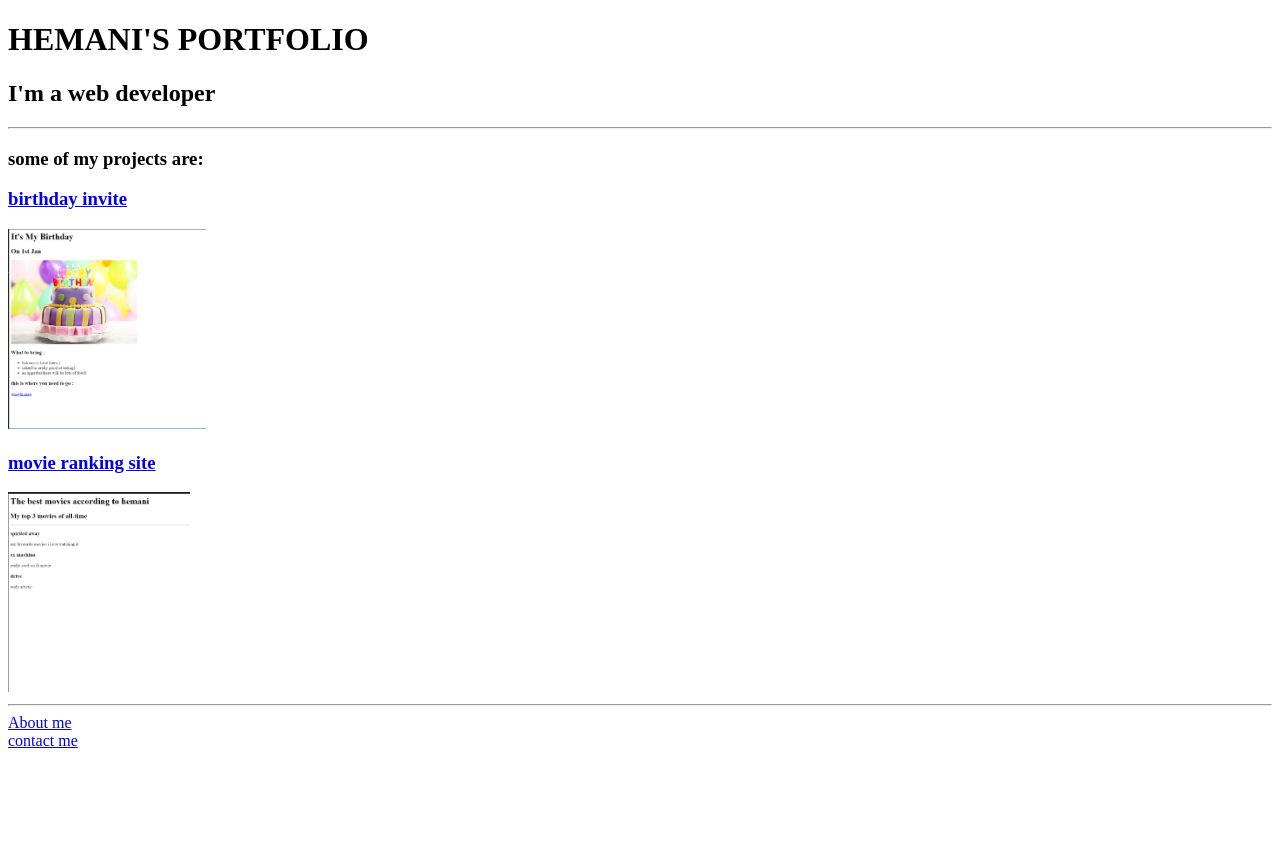
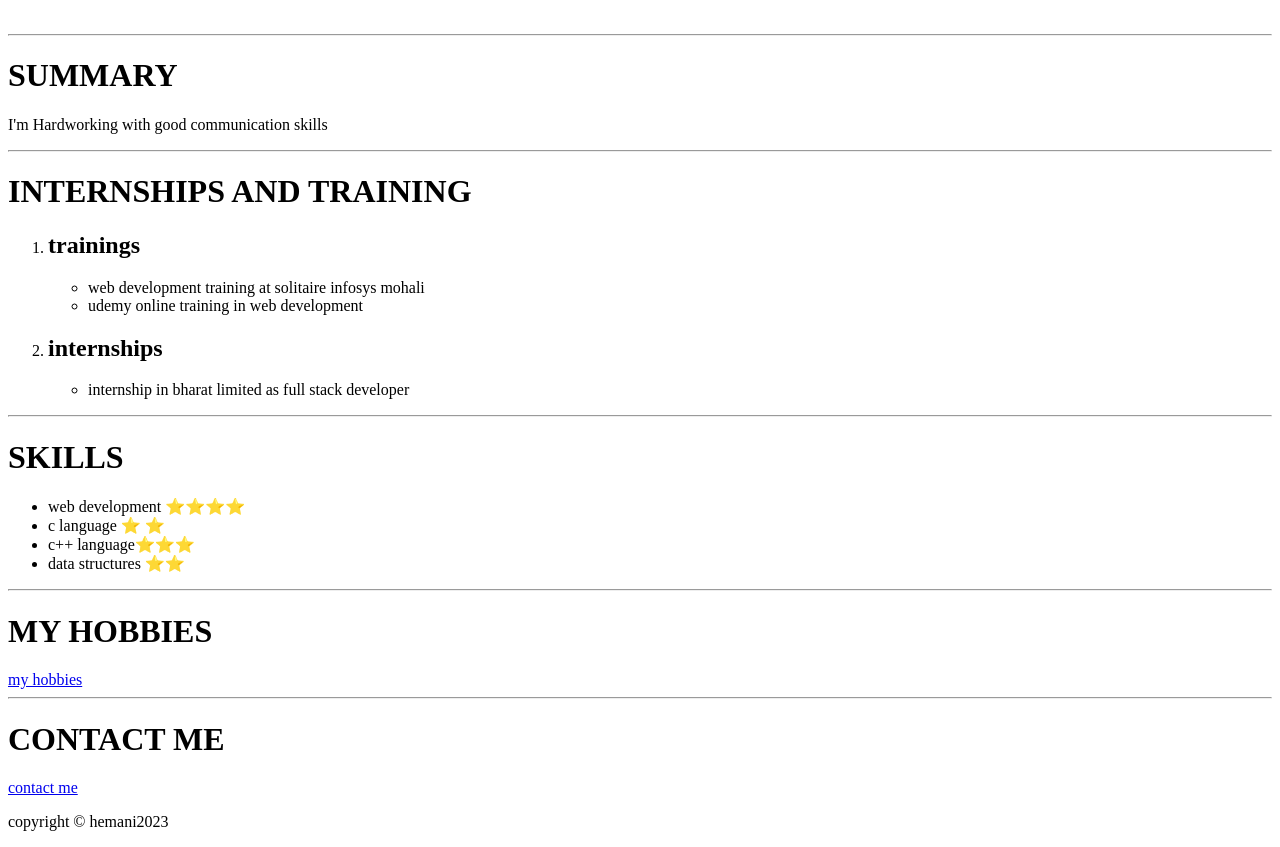
Before and after one commit to Hemani628/html-portfolio, a plain HTML site: page index.html in a window 1280 px wide. Before the commit the page ends 800 px from the top, so only its background shows below. Drawn offline with Linux system fonts and the light colour scheme.

Commit message:
Add files via upload
Basic Resume using HTML

```diff
--- a/index.html
+++ b/index.html
@@ -1,37 +1,46 @@
-<!-- TODO 1: Create the HTML Boilerplate -->
 <!DOCTYPE html>
 <html lang="en">
 <head>
     <meta charset="UTF-8">
     <meta name="viewport" content="width=device-width, initial-scale=1.0">
-    <title>Portfolio</title>
+    <title>My resume</title>
 </head>
 <body>
-    <h1> HEMANI'S PORTFOLIO</h1>
-    <h2>I'm a web developer</h2>
+    <img src="">
     <hr/>
-    <h3>some of my projects are:</h3>
-    <h3><a href="./public/birthday-invite.html" > birthday invite</a></h3>
-    <img src="./assets/images/birthday.PNG" height="200"alt="preview of brithday invite site"><br>
-    <h3><a href="./public/movie-ranking.html" >movie ranking site</a></h3>
-    <img src="./assets/images/movie.PNG" height="200" alt="preview of movie site"><br>
+    <h1>SUMMARY</h1>
+    <p>I'm Hardworking with good communication skills </p>
     <hr/>
-    <a href="./public/about.html">About me</a><br>
-    <a href="./public/contact.html">contact me</a>
+    <h1>INTERNSHIPS AND TRAINING</h2>
+
+        <ol>
+            <li><h2>trainings</h2></li>
+         <ul>
+           <li> web development training at solitaire infosys mohali </li>
+           <li>udemy online training in web development</li>
+         </ul>
+
+           <li><h2>internships</h2></li>
+           <ul>
+            <li>internship in bharat limited as full stack developer</li>
+           </ul>
+         </ol>
+         <hr/>
+    <h1> SKILLS</h1>
+    <ul>
+        <li>web development &#11088;&#11088;&#11088;&#11088;</li>
+        <li>c language &#11088 &#11088  </li>
+        <li>c++ language&#11088;&#11088;&#11088;</li>
+        <li>data structures &#11088;&#11088;</li>
+    </ul>
+    <hr/>
+    <h1>MY HOBBIES</h1>
+    <a href="./hobbies.html">my hobbies</a><br>
+    <hr/>
+    <h1>CONTACT ME</h1>
+        <a href="./contact.html">contact me</a>
+    <footer>
+        <p> copyright &copy hemani2023</p>
+    </footer>
 </body>
 </html>
-
-
-<!-- TODO 2: Add Your previous projects' HTML into the public folder -->
-
-<!-- TODO 3: Take screenshots of your project previews and add the images to the images folder -->
-
-<!-- TODO 4: Add titles/subtitles etc. -->
-
-<!-- TODO 5: Add a link to the project pages -->
-
-<!-- TODO 6: Add images to show the project previews
-HINT for TODO 6: You can use the height attribute set to 200 to make the image smaller:
-https://developer.mozilla.org/en-US/docs/Web/HTML/Element/img#attr-height -->
-
-<!-- TODO 7: Add the Contact Me and About Me page links -->
```
Also changed, not shown: contact.html (added, +6 -0 lines), hobbies.html (added, +5 -0 lines).
